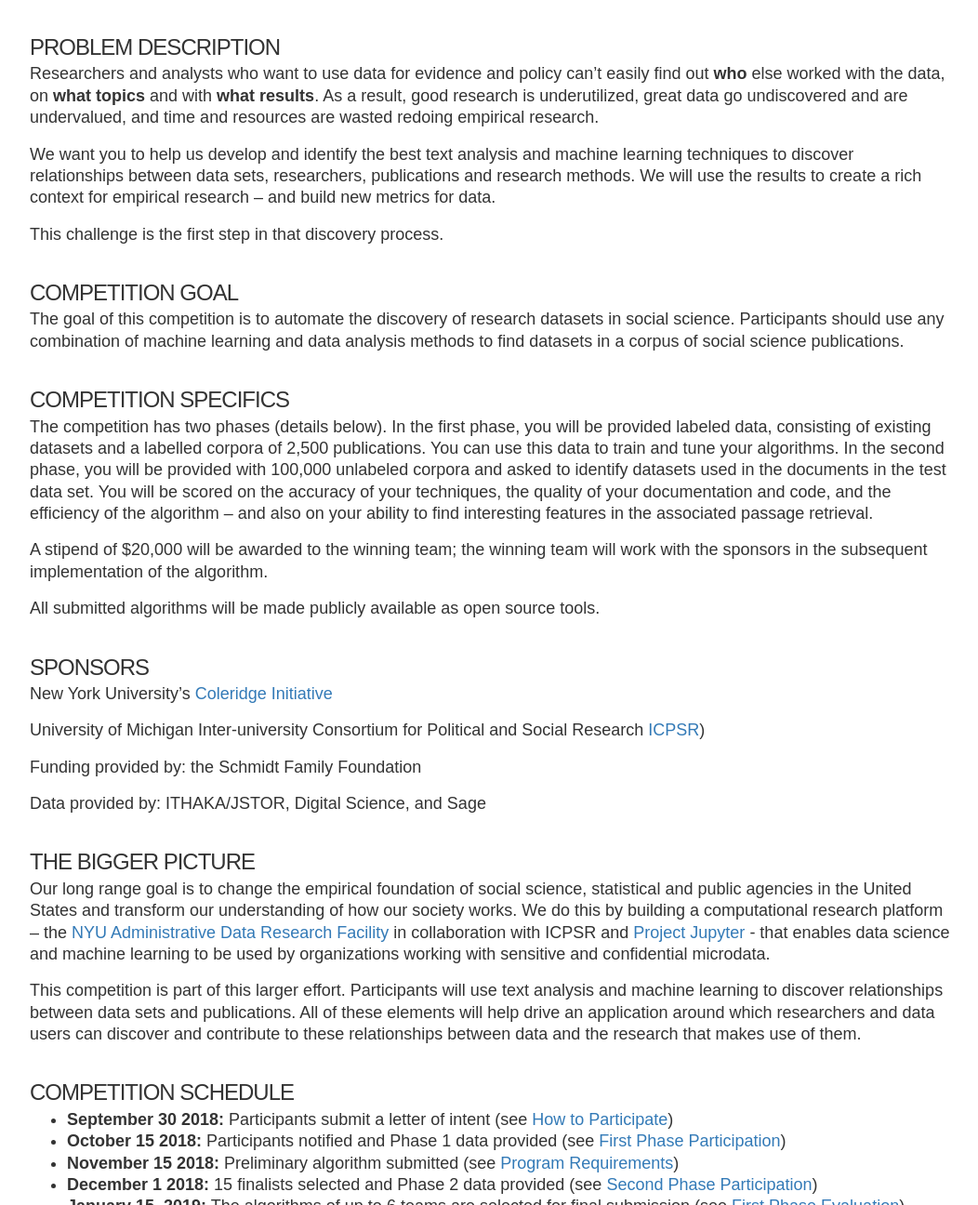
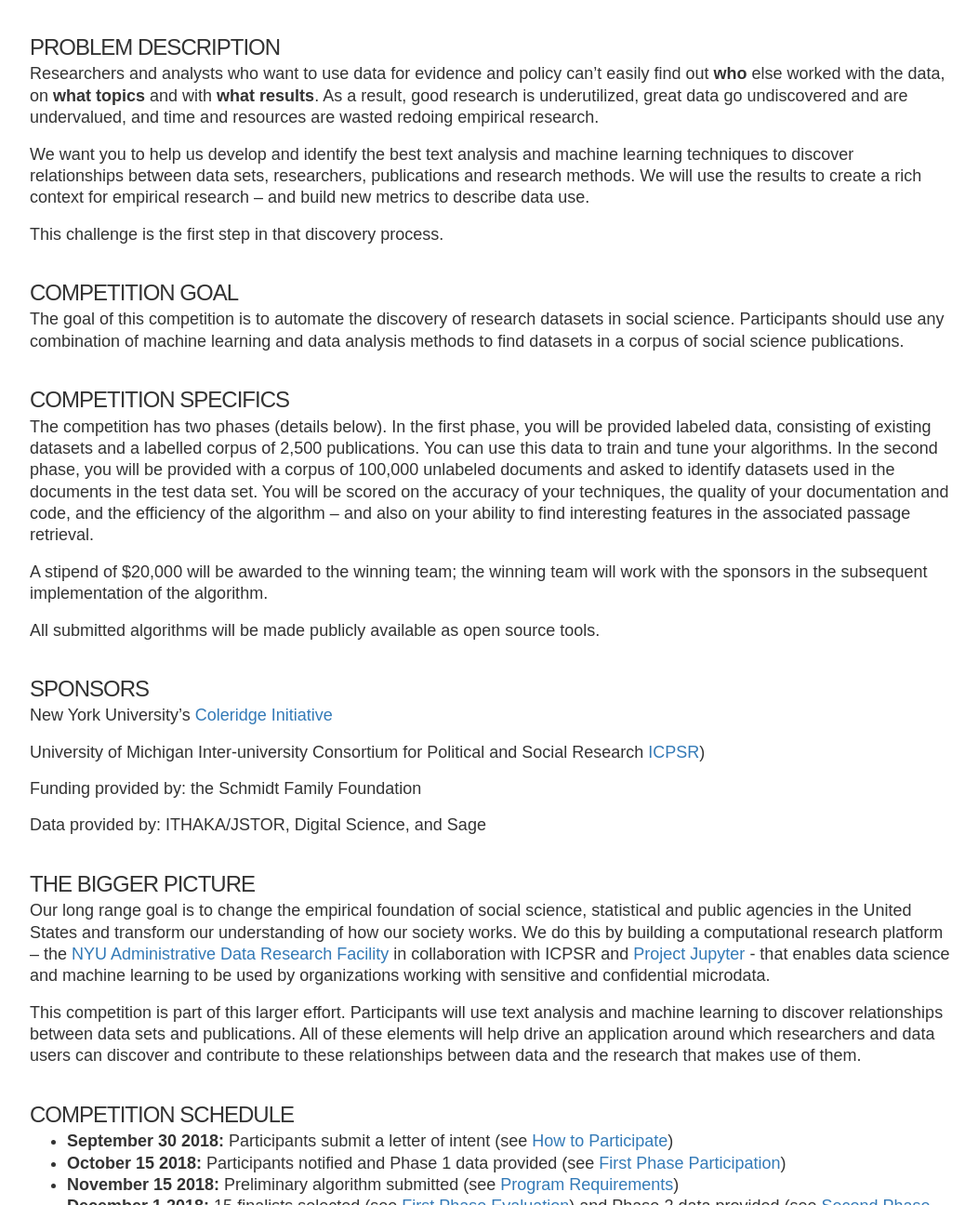
Before and after one commit to NYU-CI/coleridge, a Jekyll site: the page built from pages/richcontextcompetition.html, in a window 1280 px wide and 1400 px high, scrolled down 225 px, cut to the strip 104-1400 px from the top of the window. Shown: the whole strip at 93% size, without its empty margins (68-1120 px from the left). Built offline with Jekyll 4.4.1, drawn with Linux system fonts in a browser that asks for light colours; nearby versions of some CDN libraries; some of the changed text lies outside the part shown.

Commit message:
Small edits

```diff
--- a/pages/richcontextcompetition.html
+++ b/pages/richcontextcompetition.html
@@ -23,7 +23,7 @@
     <div class="col-sm-12">
       <p class="comp-description">Researchers and analysts who want to use data for evidence and policy can’t easily find out <strong>who</strong> else worked with the data, on <strong>what topics</strong> and with <strong>what results</strong>. As a result, good research is underutilized, great data go undiscovered and are undervalued, and time and resources are wasted redoing empirical research.</p>
 
-      <p class="comp-description">We want you to help us develop and identify the best text analysis and machine learning techniques to discover relationships between data sets, researchers, publications and research methods. We will use the results to create a rich context for empirical research – and build new metrics for data.</p>
+      <p class="comp-description">We want you to help us develop and identify the best text analysis and machine learning techniques to discover relationships between data sets, researchers, publications and research methods. We will use the results to create a rich context for empirical research – and build new metrics to describe data use.</p>
 
       <p class="comp-description">This challenge is the first step in that discovery process.</p>
     </div>
@@ -40,7 +40,7 @@
       <p class="comp-heading">COMPETITION SPECIFICS</p>
     </div>
     <div class="col-sm-12">
-      <p class="comp-description">The competition has two phases (details below).  In the first phase, you will be provided labeled data, consisting of existing datasets and a labelled corpora of 2,500 publications. You can use this data to train and tune your algorithms. In the second phase, you will be provided with 100,000 unlabeled corpora and asked to identify datasets used in the documents in the test data set. You will be scored on the accuracy of your techniques, the quality of your documentation and code, and the efficiency of the algorithm – and also on your ability to find interesting features in the associated passage retrieval.</p>
+      <p class="comp-description">The competition has two phases (details below).  In the first phase, you will be provided labeled data, consisting of existing datasets and a labelled corpus of 2,500 publications. You can use this data to train and tune your algorithms. In the second phase, you will be provided with a corpus of 100,000 unlabeled documents and asked to identify datasets used in the documents in the test data set. You will be scored on the accuracy of your techniques, the quality of your documentation and code, and the efficiency of the algorithm – and also on your ability to find interesting features in the associated passage retrieval.</p>
       <p class="comp-description">A stipend of $20,000 will be awarded to the winning team; the winning team will work with the sponsors in the subsequent implementation of the algorithm.</p>
       <p class="comp-description">All submitted algorithms will be made publicly available as open source tools.</p>
     </div>
```
Also changed, not shown: other parts of pages/richcontextcompetition.html (+2 -2 lines).
